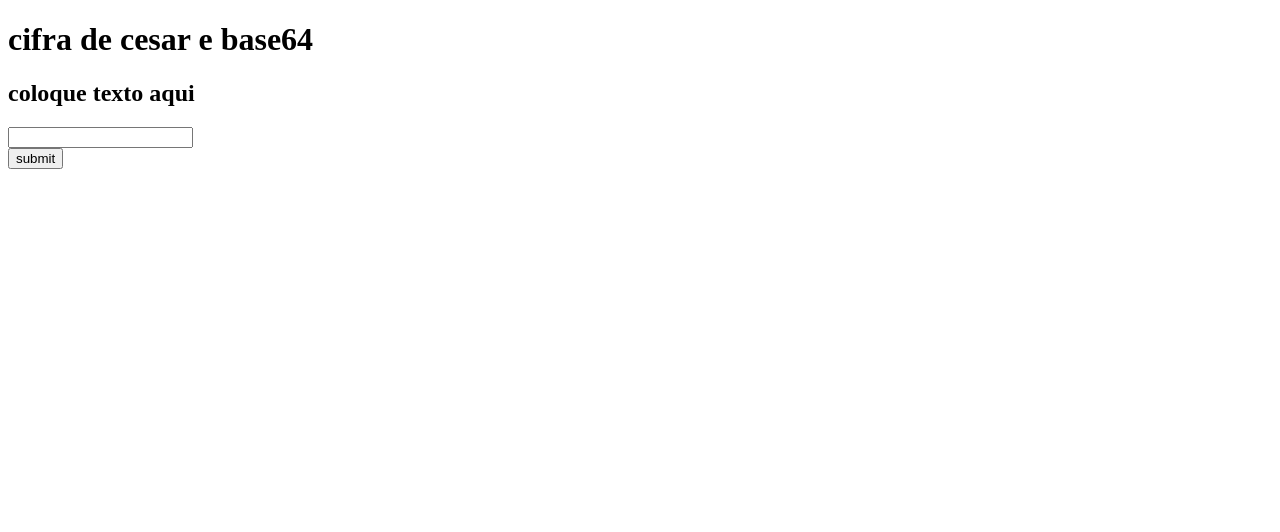
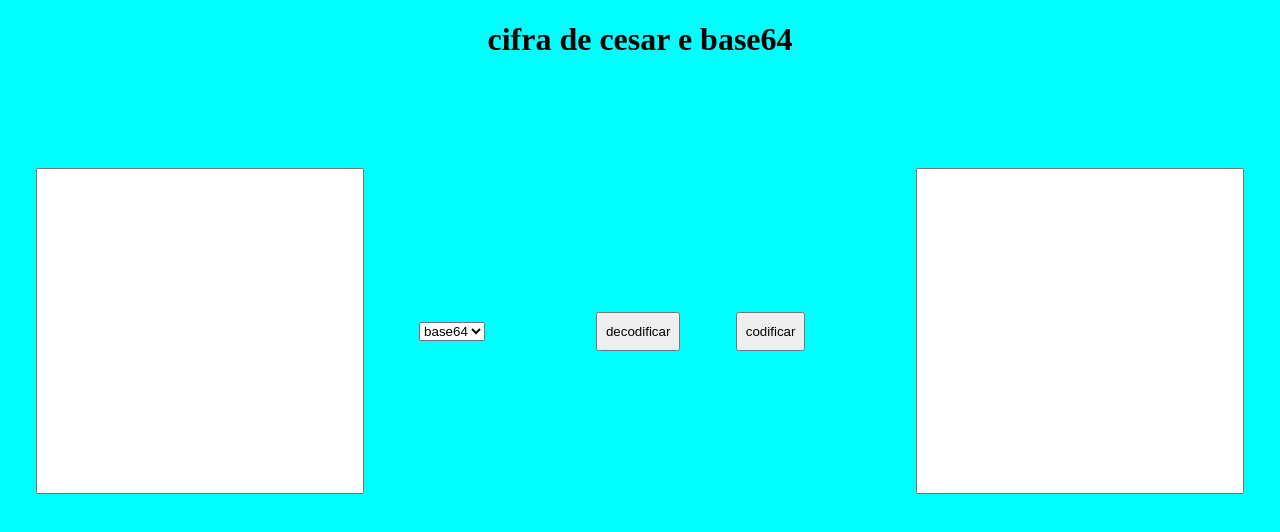
Before and after one commit to sergio22ko/projetoindividual2, a plain HTML site: page index.html in a window 1280 px wide. Drawn offline with Linux system fonts and the light colour scheme.

Commit message:
Add files via upload

```diff
--- a/index.html
+++ b/index.html
@@ -6,20 +6,24 @@
     <meta http-equiv="X-UA-Compatible" content="ie=edge">
     <title>Document</title>
     <link rel="stylesheet" href="style.css">
+    <script src="main.js"></script>
 </head>
 <body>
-    <div class="container">
+
 <h1>cifra de cesar e base64</h1>
-<h2>coloque texto aqui</h2>
-<input type="text" id="frame" name="frame" value=""><br>
-<input id="" type="submit" value="submit">
 
+<div class="container">
+    <input id="inputTexto1">
+    <select name="selecao" id="selecao">
+    <option value="base64">base64</option>
+    <option value="cesar">Cesar</option>
+    </select>
+    <br>
+    <button onclick="funcaoDeClicar()" id="submit">decodificar</button>
+    <button onclick="funcaoDeClicar()" id="submit">codificar</button>
+    <br>
+    <input id="inputTexto2">
+</div>
 
-
-
-
-
-    </div>
-    <script src="main.js"></script>
 </body>
 </html>
--- a/main.js
+++ b/main.js
@@ -0,0 +1,38 @@
+function funcaoDeClicar(){
+    var select = document.getElementById("selecao").value
+    var texto1 = document.getElementById("inputTexto1").value
+
+    if(select === 'cesar'){
+        criptografarCesar(texto1)
+    }else{
+        criptografarBase64(texto1)
+    }
+}
+
+function criptografarBase64(texto){
+
+    let codificado = window.btoa(texto);
+    document.getElementById("inputTexto2").value = codificado;
+
+    let descodificado = window.atob(texto);
+    document.getElementById("inputTexto2").value = descodificado;
+}
+
+function criptografarCesar(texto)
+{
+    texto = texto.toUpperCase();
+
+    document.getElementById("inputTexto2").value = texto.replace(/[A-Z]/g, rot13);
+
+    function rot13(corresp) {
+        const charCode = corresp.charCodeAt();
+        console.log(charCode)
+
+        return String.fromCharCode(
+            ((charCode + 13) <= 90) ? charCode + 13
+                                    : (charCode + 13) % 90 + 64
+
+        );
+
+    }
+}
--- a/style.css
+++ b/style.css
@@ -0,0 +1,24 @@
+body{
+    background-color: aqua;
+}
+h1{
+    color: black;
+    display: flex;
+    flex-direction: row;
+    justify-content: center;
+}
+.container{
+    display: flex;
+    flex-direction: row;
+    justify-content: center;
+    justify-content: space-around;
+    align-items: center;
+    margin-top: 110px;
+}
+.container input{
+    width: 20pc;
+    height: 20pc;
+}
+.container button{
+    padding: 10px 8px;
+}
```
